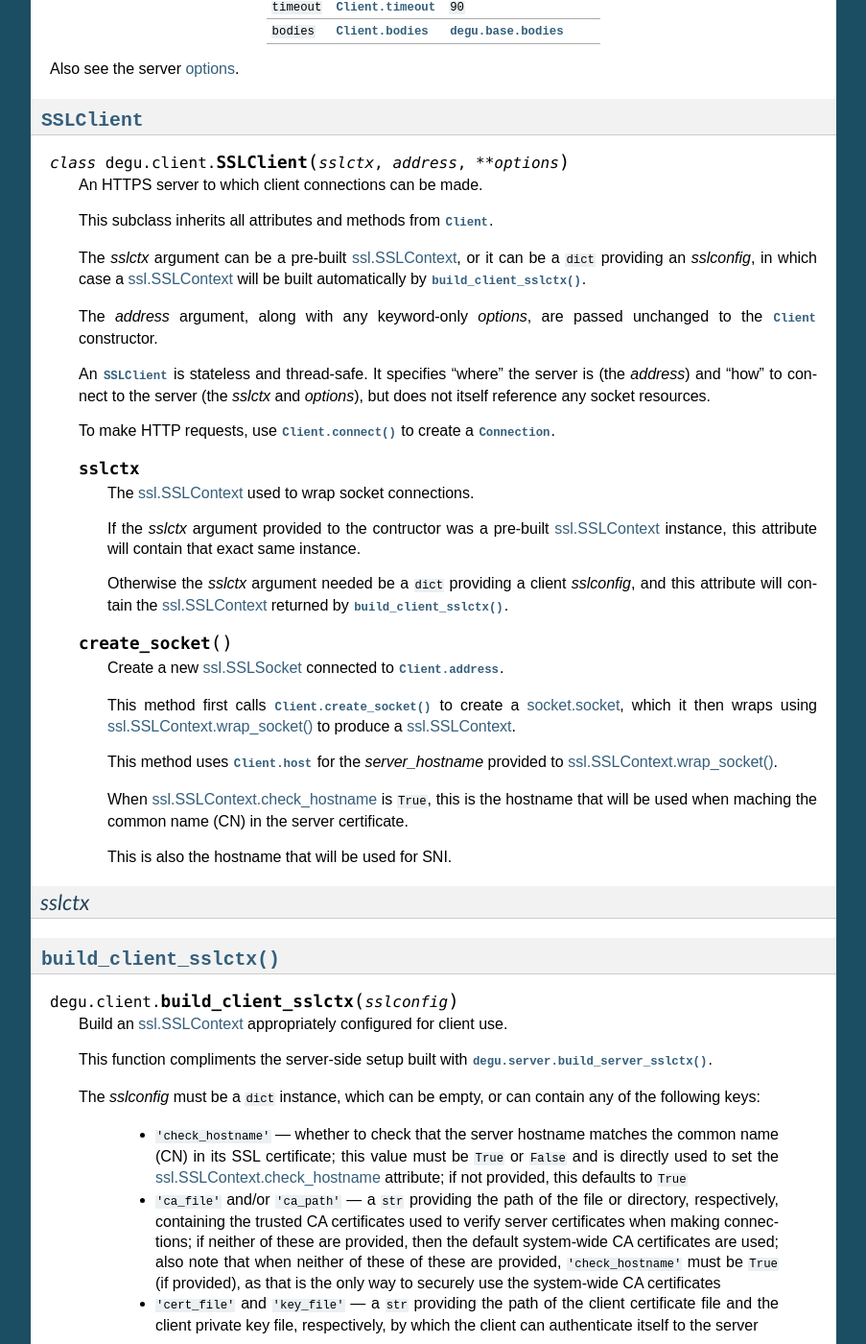
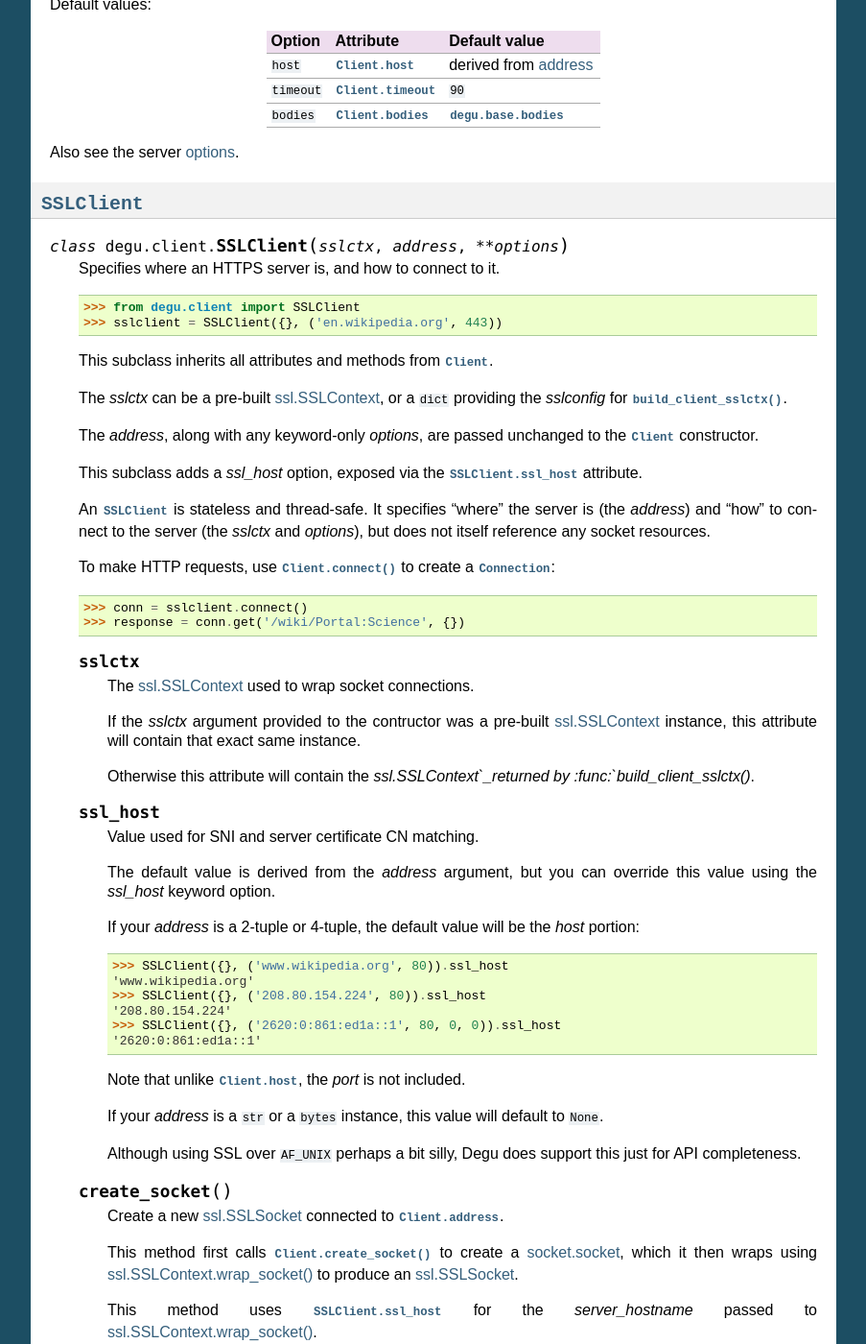
Before and after one commit to json420/degu, a Sphinx documentation site: the page built from doc/degu.client.rst, in a window 1280 px wide and 1400 px high, scrolled down 4123 px. Shown: the whole window at 96% size, without its empty margins (198-1101 px from the left). Built offline with Sphinx 7.4.7, drawn with Linux system fonts in a browser that asks for light colours; some of the changed text lies outside the part shown.

Commit message:
Bit of doc work around sslctx/sslconfig/ssl_host

```diff
--- a/doc/degu.client.rst
+++ b/doc/degu.client.rst
@@ -71,11 +71,14 @@ When creating a :class:`SSLClient`, the first argument can be either a pre-built
 
 .. class:: Client(address, **options)
 
-    An HTTP server to which client connections can be made.
+    Specifies where an HTTP server is, and how to connect to it.
 
-    The *address* argument specifies the server socket address to which TCP
-    connections will be made.  It can be a 2-tuple, a 4-tuple, a ``str``, or a
-    ``bytes`` instance.  See :ref:`client-address` for details.
+    >>> from degu.client import Client
+    >>> client = Client(('en.wikipedia.org', 80))
+
+    The *address* is the same used by the Python `socket`_ API.  It can be a
+    2-tuple, a 4-tuple, a ``str``, or a ``bytes`` instance.  See
+    :ref:`client-address` for details.
 
     The keyword-only *options* allow you to override certain client
     configuration defaults.  You can override the *host*, *timeout*, and
@@ -92,7 +95,10 @@ When creating a :class:`SSLClient`, the first argument can be either a pre-built
     *options*), but does not itself reference any socket resources.
 
     To make HTTP requests, use :meth:`Client.connect()` to create a
-    :class:`Connection`.
+    :class:`Connection`:
+
+    >>> conn = client.connect()  #doctest: +SKIP
+    >>> response = conn.get('/wiki/Portal:Science', {})  #doctest: +SKIP
 
 
     .. attribute:: address
@@ -125,8 +131,6 @@ When creating a :class:`SSLClient`, the first argument can be either a pre-built
         'www.wikipedia.org:80'
         >>> Client(('208.80.154.224', 80)).host
         '208.80.154.224:80'
-        >>> Client(('2620:0:861:ed1a::1', 80)).host
-        '[2620:0:861:ed1a::1]:80'
         >>> Client(('2620:0:861:ed1a::1', 80, 0, 0)).host
         '[2620:0:861:ed1a::1]:80'
 
@@ -277,23 +281,31 @@ Also see the server :ref:`server-options`.
 
 .. class:: SSLClient(sslctx, address, **options)
 
-    An HTTPS server to which client connections can be made.
+    Specifies where an HTTPS server is, and how to connect to it.
+
+    >>> from degu.client import SSLClient
+    >>> sslclient = SSLClient({}, ('en.wikipedia.org', 443))
 
     This subclass inherits all attributes and methods from :class:`Client`.
 
-    The *sslctx* argument can be a pre-built `ssl.SSLContext`_, or it can be
-    a ``dict`` providing an *sslconfig*, in which case a `ssl.SSLContext`_
-    will be built automatically by :func:`build_client_sslctx()`.
+    The *sslctx* can be a pre-built `ssl.SSLContext`_, or a ``dict`` providing
+    the *sslconfig* for :func:`build_client_sslctx()`.
 
-    The *address* argument, along with any keyword-only *options*, are passed
-    unchanged to the :class:`Client` constructor.
+    The *address*, along with any keyword-only *options*, are passed unchanged
+    to the :class:`Client` constructor.
+
+    This subclass adds a *ssl_host* option, exposed via the
+    :attr:`SSLClient.ssl_host` attribute.
 
     An :class:`SSLClient` is stateless and thread-safe.  It specifies "where"
     the server is (the *address*) and "how" to connect to the server (the
     *sslctx* and *options*), but does not itself reference any socket resources.
 
     To make HTTP requests, use :meth:`Client.connect()` to create a
-    :class:`Connection`.
+    :class:`Connection`:
+
+    >>> conn = sslclient.connect()  #doctest: +SKIP
+    >>> response = conn.get('/wiki/Portal:Science', {})  #doctest: +SKIP
 
     .. attribute:: sslctx
 
@@ -303,9 +315,33 @@ Also see the server :ref:`server-options`.
         `ssl.SSLContext`_ instance, this attribute will contain that exact same
         instance.
 
-        Otherwise the *sslctx* argument needed be a ``dict`` providing a client
-        *sslconfig*, and this attribute will contain the `ssl.SSLContext`_
-        returned by :func:`build_client_sslctx()`.
+        Otherwise this attribute will contain the `ssl.SSLContext`_returned by
+        :func:`build_client_sslctx()`.
+
+    .. attribute:: ssl_host
+
+        Value used for SNI and server certificate CN matching.
+
+        The default value is derived from the *address* argument, but you can
+        override this value using the *ssl_host* keyword option.
+
+        If your *address* is a 2-tuple or 4-tuple, the default value will be
+        the *host* portion:
+
+        >>> SSLClient({}, ('www.wikipedia.org', 80)).ssl_host
+        'www.wikipedia.org'
+        >>> SSLClient({}, ('208.80.154.224', 80)).ssl_host
+        '208.80.154.224'
+        >>> SSLClient({}, ('2620:0:861:ed1a::1', 80, 0, 0)).ssl_host
+        '2620:0:861:ed1a::1'
+
+        Note that unlike :attr:`Client.host`, the *port* is not included.
+
+        If your *address* is a ``str`` or a ``bytes`` instance, this value will
+        default to ``None``.
+
+        Although using SSL over ``AF_UNIX`` perhaps a bit silly, Degu does
+        support this just for API completeness.
 
     .. method:: create_socket()
 
@@ -313,16 +349,14 @@ Also see the server :ref:`server-options`.
 
         This method first calls :meth:`Client.create_socket()` to create a
         `socket.socket`_, which it then wraps using
-        `ssl.SSLContext.wrap_socket()`_ to produce a `ssl.SSLContext`_.
+        `ssl.SSLContext.wrap_socket()`_ to produce an `ssl.SSLSocket`_.
 
-        This method uses :attr:`Client.host` for the *server_hostname*
-        provided to `ssl.SSLContext.wrap_socket()`_.
+        This method uses :attr:`SSLClient.ssl_host` for the *server_hostname*
+        passed to `ssl.SSLContext.wrap_socket()`_.
 
         When `ssl.SSLContext.check_hostname`_ is ``True``, this is the hostname
-        that will be used when maching the common name (CN) in the server
+        that will be used when matching the common name (CN) in the server
         certificate.
-
-        This is also the hostname that will be used for SNI.
 
 
 
```
Also changed, not shown: doc/degu.server.rst (+17 -14 lines), 2 other files.
